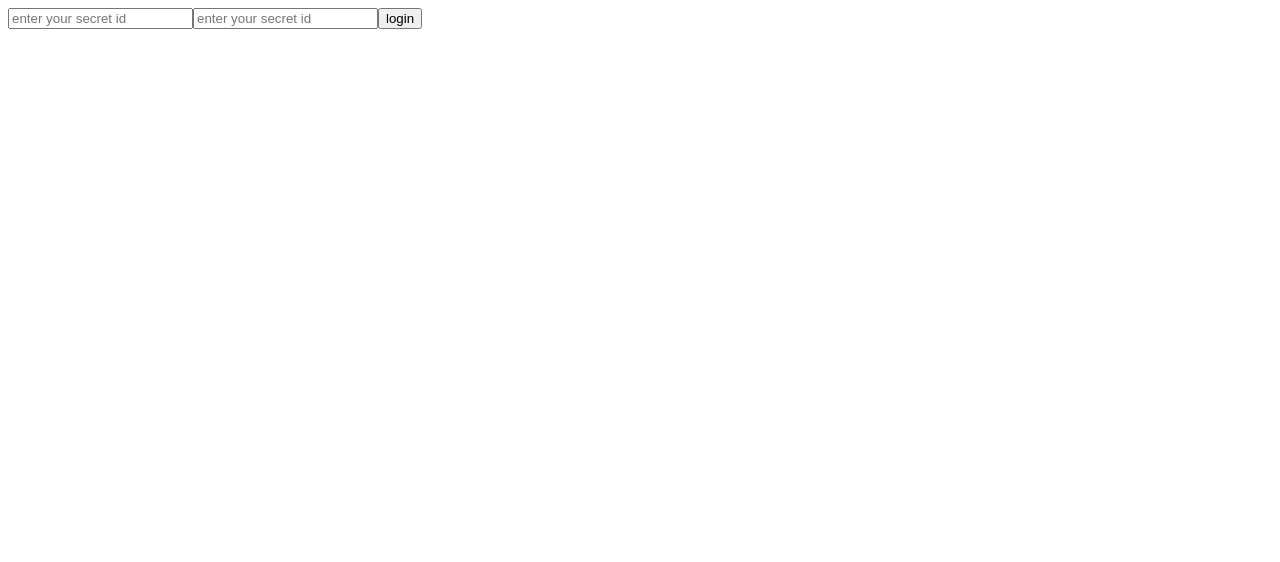
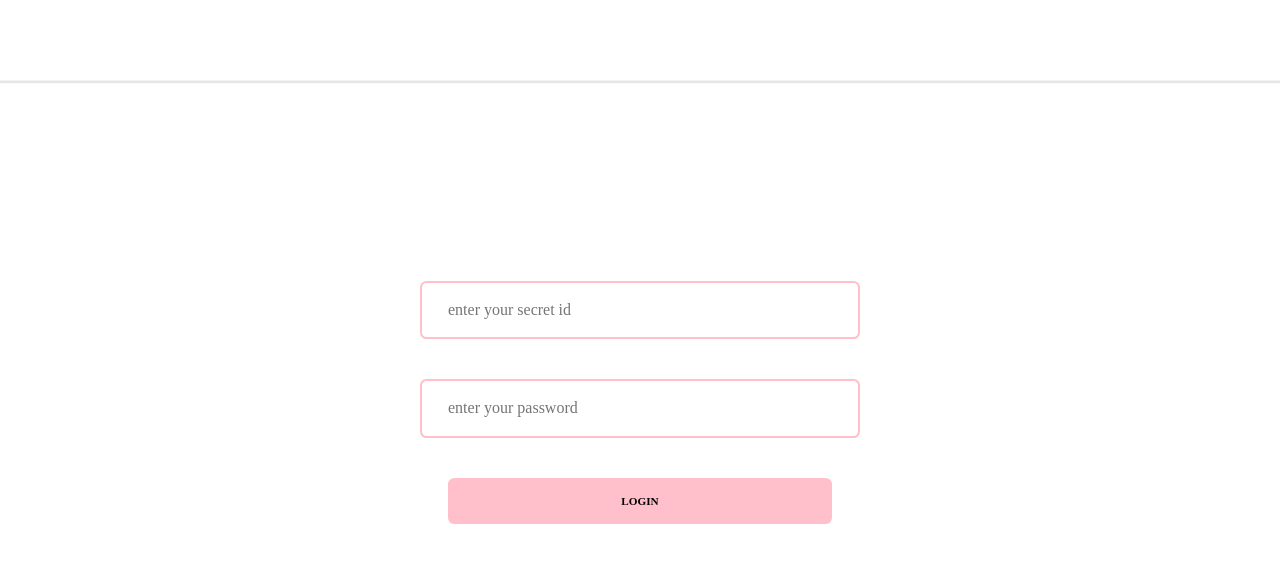
Before and after one commit to 1PercentHope/9ossNetScanner, a React (Create React App) app in the folder scanner/: page / in a window 1280 px wide. Shown: the top 562 px of the page. Built offline with nearby package versions, Linux system fonts and the light colour scheme.

Commit message:
Initial Styling

```diff
--- a/scanner/public/index.html
+++ b/scanner/public/index.html
@@ -7,6 +7,13 @@
   <meta name="theme-color" content="#000000" />
   <meta name="description" content="Web site created using create-react-app" />
   <title>9oss Scanner</title>
+  <style>
+    body{
+      margin: 0;
+      padding: 0;
+      /* background-color: rgb(38, 120, 79); */
+    }
+  </style>
 </head>
 
 <body>
--- /dev/null
+++ b/scanner/src/App.css
@@ -0,0 +1,46 @@
+.main{
+    height: 100vh;
+    width: 100vw;
+}
+.logIn{
+    position: relative;
+    top:20vh;
+    width: 80vw;
+    left: 50%;
+    transform: translate(-50%);
+}
+.logIn input{
+    margin-top: 5vh;
+    display: block;
+}
+.navBar{
+    border-bottom: 1px solid rgb(243, 241, 241);
+    box-shadow: 0px 0px 1px 2px rgba(220, 220, 220,0.7);
+    height:10vh;
+    width: 100vw;
+}
+.icon{
+    position: absolute;
+    width: 10vw;
+    height: 5vh;
+    left: 5vw;
+    top: 2vh;
+}
+.line1, .line2, .line3 {
+    background: white;
+    width: 30px;
+    height: 3px;
+    margin-top: 1vh;
+
+
+}
+.logo{
+    height: 30vh;
+    width: 30vw;
+    background: url(./image.png);
+
+}
+.image{
+
+
+}
--- a/scanner/src/App.js
+++ b/scanner/src/App.js
@@ -3,17 +3,28 @@ import SignIn from "./Components/SignIn/SignIn.jsx";
 import { BrowserRouter as Router, Link, Route } from "react-router-dom";
 import store from "./store.js";
 import { Provider } from "react-redux";
-
+import './App.css'
 function App() {
   return (
-    <Provider store={store}>
+    <div className='main'>
+      <nav className="navBar">
+      <div className="icon">
+          <div className='line1'></div>
+          <div className='line2'></div>
+          <div className='line3'></div>
+      </div>
+        </nav>
+      <div className='logIn'>
+       <center> <Provider store={store}>
           <Router>
             <root>
               <Route path="/" exact={true} component={SignIn} />
               <Route path="/scanner" component={Scanner} />
             </root>
           </Router>
-    </Provider>
+        </Provider></center>
+      </div>
+    </div>
   );
 }
 
--- /dev/null
+++ b/scanner/src/Components/Scanner/Scanner.css
@@ -0,0 +1,8 @@
+.main{
+    position: absolute;
+    top: -70vh;
+}
+.logOut{
+    position: relative;
+    top: 50vh;
+}
--- a/scanner/src/Components/Scanner/Scanner.jsx
+++ b/scanner/src/Components/Scanner/Scanner.jsx
@@ -18,7 +18,6 @@ class Scanner extends Component {
     this.handleScan = this.handleScan.bind(this);
   }
   async handleScan(data) {
-    console.log(data);
     this.setState({
       result: data,
     });
@@ -71,20 +70,20 @@ class Scanner extends Component {
     };
 
     return (
-      <div>
+      <div className="Main">
         <div>
           <QrReader
             delay={this.state.delay}
             style={previewStyle}
             onError={this.handleError}
             onScan={this.handleScan}
-            delay={5000}
+            delay={2000}
           />
         </div>
         <p>{this.state.result}</p>
-        <div>
+        <div className='logOut'>
           <Link to="/">
-            <button>LOG OUT</button>
+            <button >LOG OUT</button>
           </Link>
         </div>
       </div>
--- /dev/null
+++ b/scanner/src/Components/SignIn/SignIn.css
@@ -0,0 +1,74 @@
+:root {
+    /* generic */
+    --gutterSm: 0.4rem;
+    --gutterMd: 0.8rem;
+    --gutterLg: 1.6rem;
+    --gutterXl: 2.4rem;
+    --gutterXx: 7.2rem;
+    --colorPrimary400: #7e57c2;
+    --colorPrimary600: #5e35b1;
+    --colorPrimary800: #4527a0;
+    --fontFamily: "Dosis", sans-serif;
+    --fontSizeSm: 1.2rem;
+    --fontSizeMd: 1.6rem;
+    --fontSizeLg: 2.1rem;
+    --fontSizeXl: 2.8rem;
+    --fontSizeXx: 3.6rem;
+    --lineHeightSm: 1.1;
+    --lineHeightMd: 1.8;
+    --transitionDuration: 300ms;
+    --transitionTF: cubic-bezier(0.645, 0.045, 0.355, 1);
+
+    /* floated labels */
+    --inputPaddingV: var(--gutterMd);
+    --inputPaddingH: var(--gutterLg);
+    --inputFontSize: var(--fontSizeLg);
+    --inputLineHeight: var(--lineHeightMd);
+    --labelScaleFactor: 0.8;
+    --labelDefaultPosY: 50%;
+    --labelTransformedPosY: calc(
+      (var(--labelDefaultPosY)) -
+      (var(--inputPaddingV) * var(--labelScaleFactor)) -
+      (var(--inputFontSize) * var(--inputLineHeight))
+    );
+    --inputTransitionDuration: var(--transitionDuration);
+    --inputTransitionTF: var(--transitionTF);
+  }
+.inputId{
+  display: block;
+  margin: 0;
+  padding: var(--inputPaddingV) var(--inputPaddingH);
+  color: inherit;
+  width: 100%;
+  font-family: inherit;
+  font-size: 100%;
+  font-weight: inherit;
+  line-height: var(--inputLineHeight);
+  border: 2px solid pink;
+  border-radius: 0.4rem;
+  transition: box-shadow var(--transitionDuration);
+  width: 30vw;
+}
+.inputButton{
+    display: block;
+    margin: 0;
+    padding: var(--inputPaddingV) var(--inputPaddingH);
+    color: inherit;
+    font-family: inherit;
+    text-transform: uppercase;
+    font-size: 70%;
+    font-weight: bold;
+    line-height: var(--inputLineHeight);
+    border: none;
+    border-radius: 0.4rem;
+    transition: box-shadow var(--transitionDuration);
+    width: 30vw;
+    background-color: pink;
+
+}
+
+.inputButton:active{
+    opacity: 0;
+    transition: 0.05s;
+
+}
--- a/scanner/src/Components/SignIn/SignIn.jsx
+++ b/scanner/src/Components/SignIn/SignIn.jsx
@@ -3,7 +3,7 @@ import { Link, Redirect } from "react-router-dom";
 import { connect } from "react-redux";
 import axios from "axios";
 import { login } from "../../actions/auth";
-
+import './SignIn.css'
 class SignIn extends Component {
   constructor(props) {
     super(props);
@@ -31,19 +31,22 @@ class SignIn extends Component {
       return <Redirect to="/scanner"></Redirect>;
 
     return (
-      <div>
+      <div className='inputContainer'>
         <form action="" onSubmit={this.checkUser}>
           <input
-            name="password"
+          className='inputId'
+            name="id"
             onChange={this.onChangeVal}
             placeholder="enter your secret id"
           ></input>
           <input
-            name="id"
+          className='inputId'
+            name="password"
+            type='password'
             onChange={this.onChangeVal}
-            placeholder="enter your secret id"
+            placeholder="enter your password"
           ></input>
-          <input type="submit" value="login" />
+          <input type="submit" value="login" className='inputButton'/>
         </form>
       </div>
     );
```
Also changed, not shown: scanner/src/image.png (added), scanner/src/logo.png (added). Lines whose indentation alone changed are shown as unchanged.
